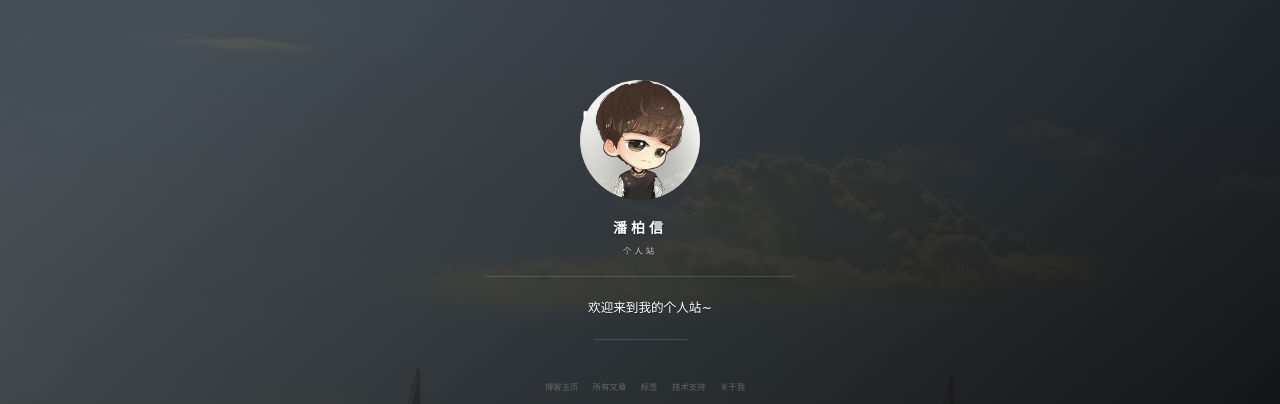
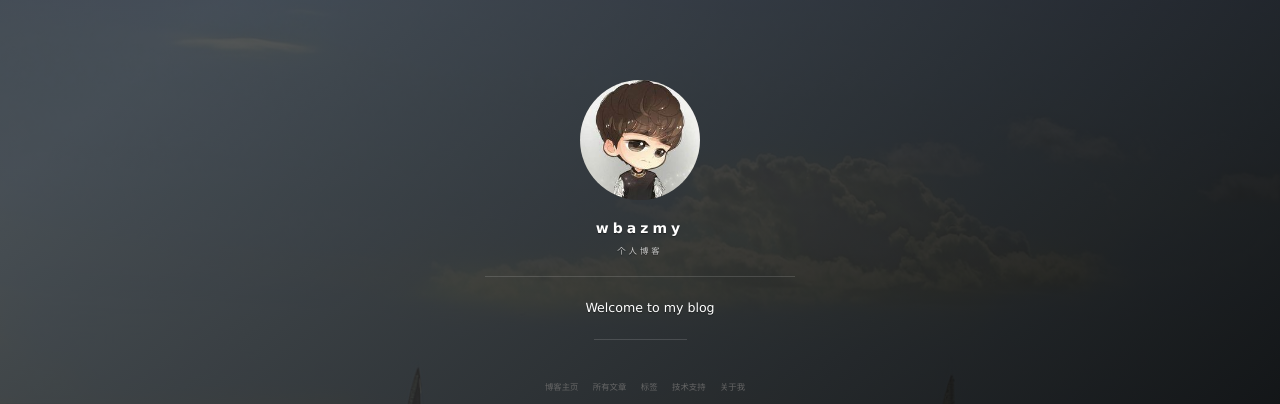
Before and after one commit to wbazmy/wbazmy.github.io, a Jekyll site: the page built from index.html, in a window 1280 px wide. Shown: the part 208-612 px from the top of the page. Built offline with Jekyll 4.4.1, drawn with Linux system fonts in a browser that asks for light colours; nearby versions of some CDN libraries; the list of posts is cut into pages by our own code; comment, search, counter and statistics services are not loaded; some of the changed text lies outside the part shown.

Commit message:
Update _config.yml

```diff
--- a/_config.yml
+++ b/_config.yml
@@ -1,12 +1,12 @@
 # Basic
-title: 潘柏信
-subtitle: 个人站
-description: 欢迎来到我的个人站~
+title: wbazmy
+subtitle: 个人博客
+description: Welcome to my blog
 # 头像里面的标题
-avatarTitle: leopardpan
+avatarTitle: wbazmy
 # 头像里面的描述
-avatarDesc: iOS / 机器学习
-url: "https://leopardpan.cn"
+avatarDesc: Java / 后端
+url: "https://wbazmy.com"
 
 # 博客是否自动生成目录，false为不生成
 enableToc: true
@@ -25,7 +25,7 @@ social:
     # juejin: xxx
     jianshu: 2ada30d8d0f7
     # twitter:
-    mail: leopardpan@icloud.com
+    mail: xduzhangy@126.com
 
 
 # 百度统计
```
